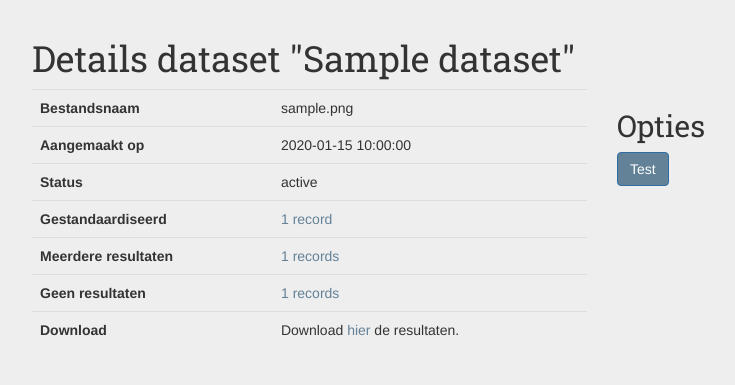
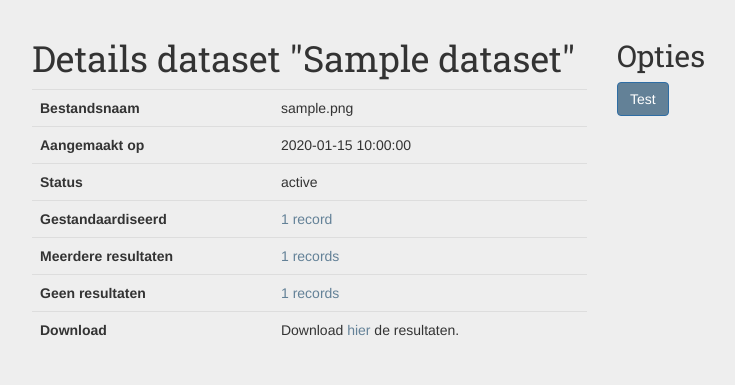
Before and after one commit to erfgoed-en-locatie/place-identificator, a PHP site: template app/views/datasets/details.html.twig in a window 1280 px wide. Shown: the part 51-436 px from the top of the page, without its empty margins (38-773 px from the left). Run offline with PHP 8.4, Linux system fonts and the light colour scheme; the template is opened without the code that fills it: most values are stand-ins (such as "Sample title", 1, 10 or a date in 2020); some libraries are stand-ins or nearby versions.

Commit message:
minor css changes

```diff
--- a/app/views/datasets/details.html.twig
+++ b/app/views/datasets/details.html.twig
@@ -1,12 +1,11 @@
 {% extends "layout.html.twig" %}
 
 {% block content %}
-    <div class="row">
-        <div class="col-md-12">
-            <h1>Details dataset "{{ dataset.name }}"</h1>
 
     <div class="row">
         <div class="col-md-6">
+            <h1>Details dataset "{{ dataset.name }}"</h1>
+
             <table class="table">
                 <tr>
                     <th>
@@ -74,7 +73,4 @@
 
     </div>
 
-        </div>
-    </div>
-
 {% endblock %}
--- a/app/views/datasets/noresults.twig
+++ b/app/views/datasets/noresults.twig
@@ -56,8 +56,9 @@
             	<tr id="row_{{ rec.id }}">
             		<td>{{ rec.original_name }}</td>
             		<td><input class="form-control" type="text" id="uri-with-{{ rec.id }}" value=""/></td>
-            		<td><button class="btn btn-primary" onclick="setUri({{ rec.id }})">sla op</button></td>
-					<td><a class="btn btn-danger unmappable" data-id="{{ rec.id }}" data-ref="{{ path('api-unmappable', {'id': rec.id }) }}">niet te mappen</a></td>
+            		<td><button class="btn btn-primary" onclick="setUri({{ rec.id }})">sla op</button>
+						<a class="btn btn-danger unmappable" data-id="{{ rec.id }}" data-ref="{{ path('api-unmappable', {'id': rec.id }) }}">niet te mappen</a>
+					</td>
             	</tr>
             	{% endfor %}
             </table>
```
Lines whose indentation alone changed are shown as unchanged.
